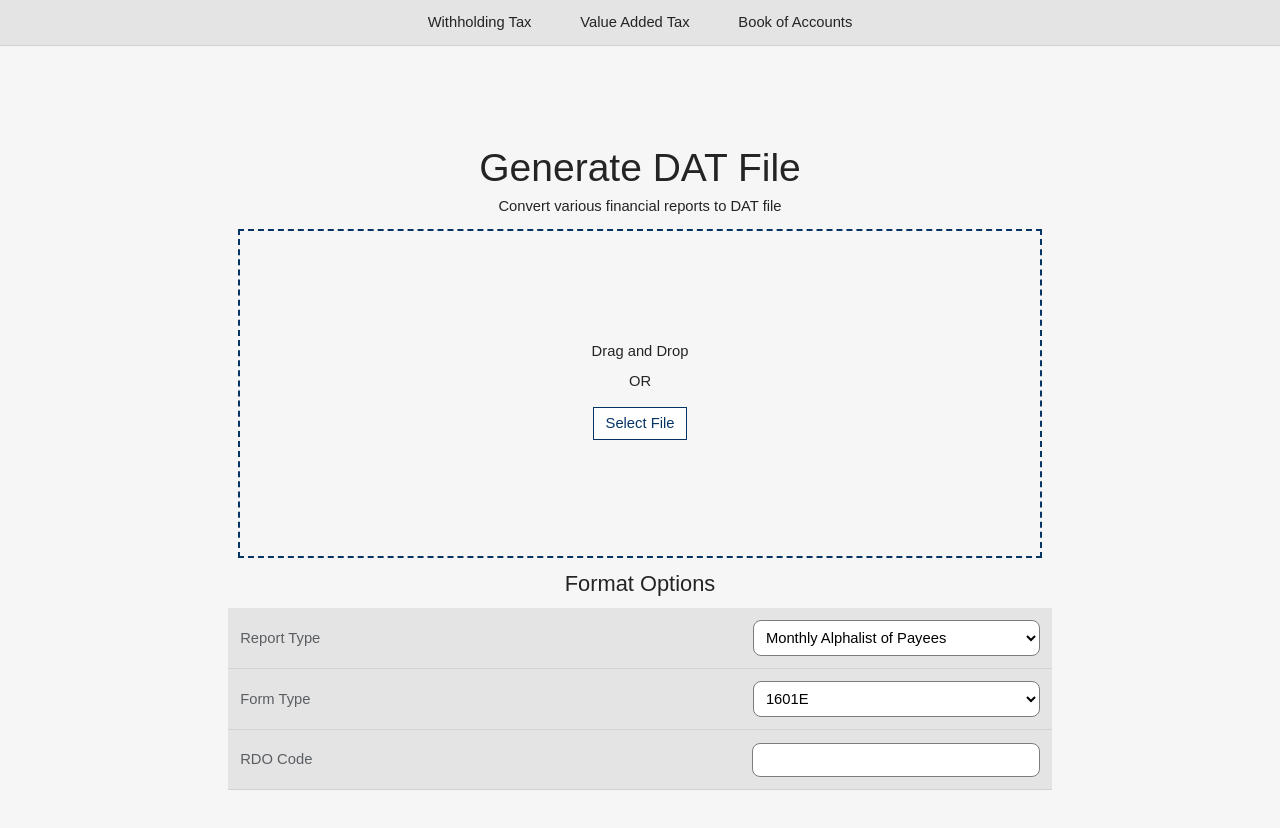
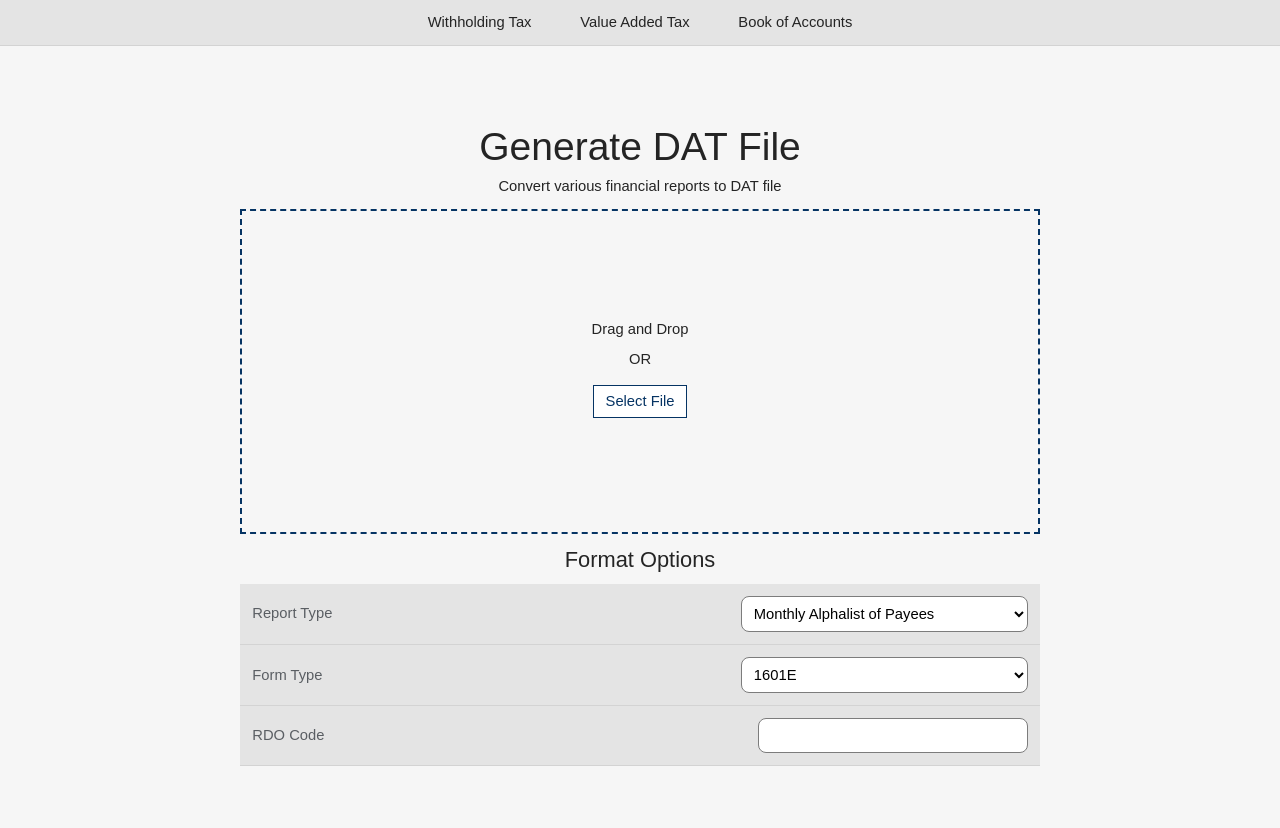
Before and after one commit to github-user-418848/file-converter, a Vue app: page /gen-dat-file/map/1601E in a window 1280 px wide. Shown: the top 828 px of the page. Built offline with nearby package versions, Linux system fonts and the light colour scheme.

Commit message:
fixed styling

```diff
--- a/src/style.css
+++ b/src/style.css
@@ -50,7 +50,8 @@ table {
 
 *, html, body {
   font-family: 'Rubik', sans-serif;
-  font-size: clamp(0.875rem, 0.875rem + 0.1042vw, 1rem)
+  font-size: clamp(0.875rem, 0.875rem + 0.1042vw, 1rem);
+  box-sizing: border-box;
 }
 
 :root {
```
